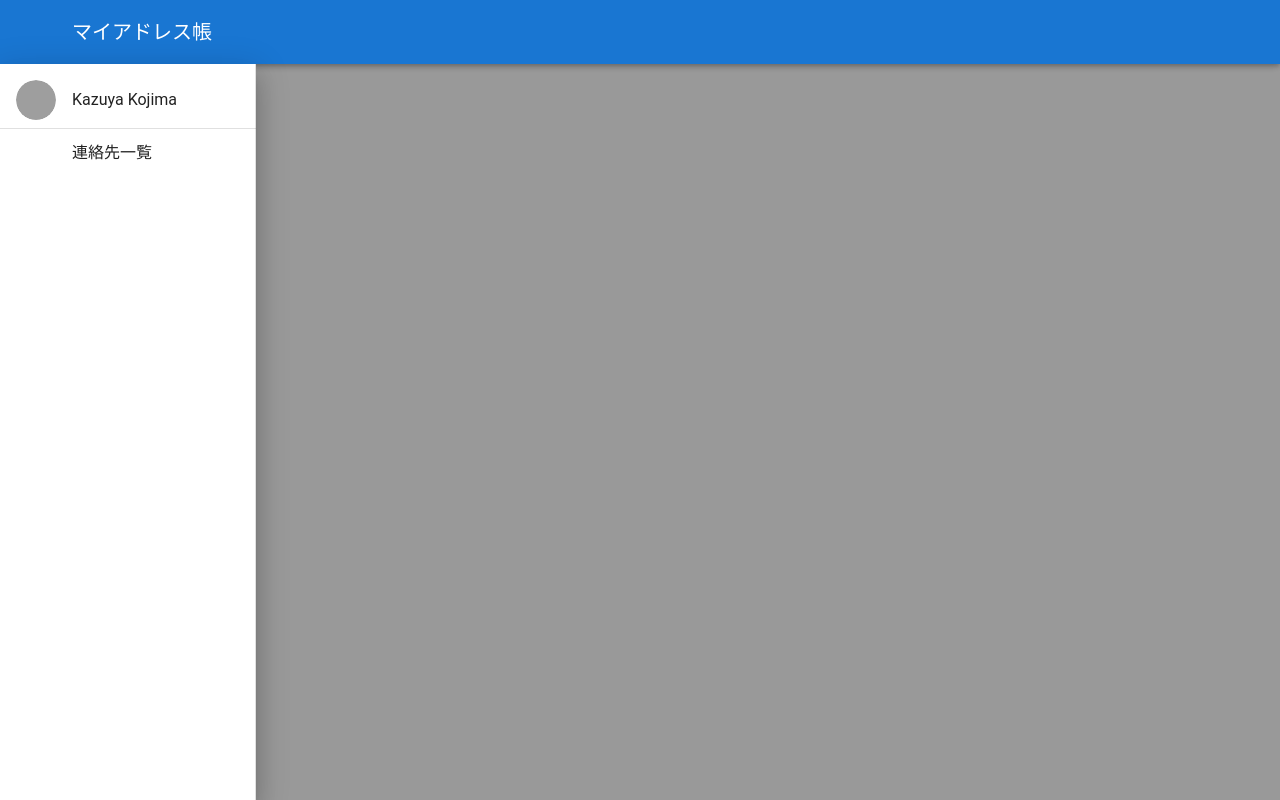
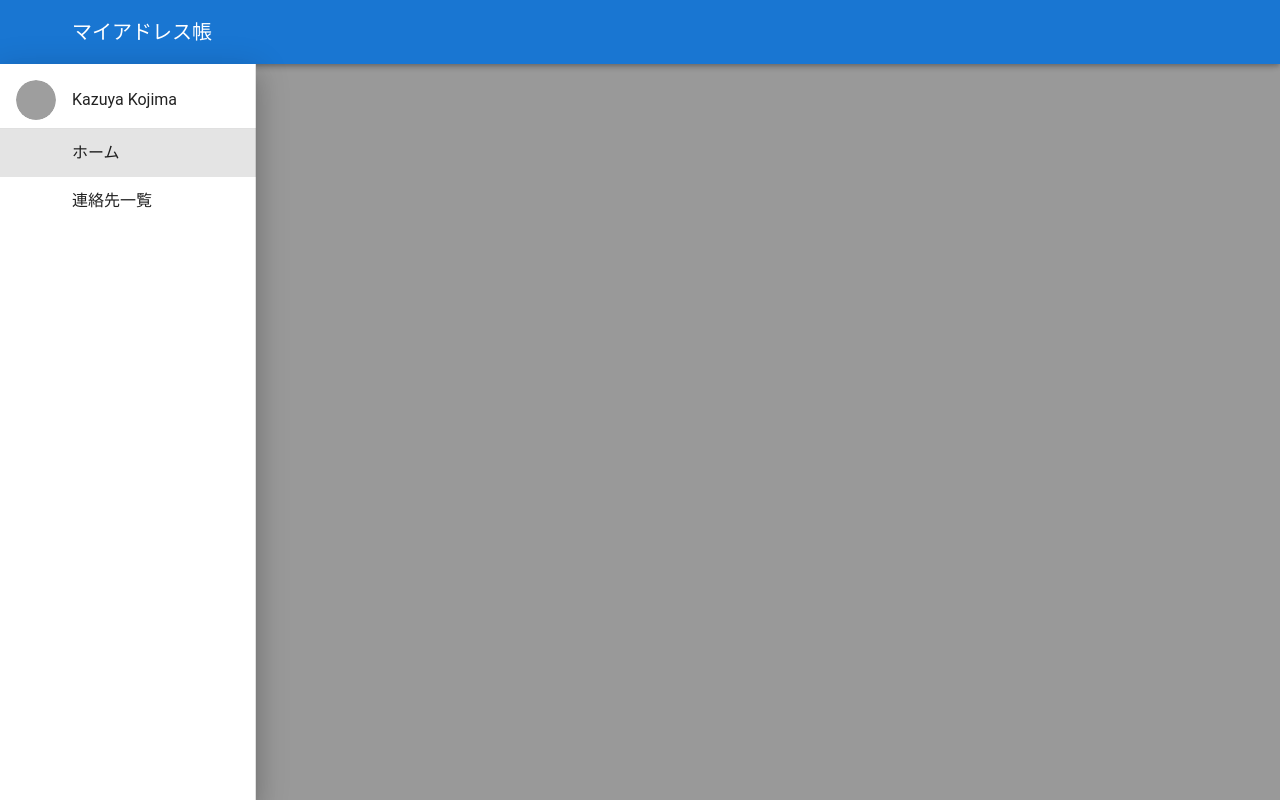
Before and after one commit to kewpie134134/vuejs-firebase-tutorial, a Vue app: page / in a window 1280 px wide. Both pictures are taken after a click on the button 28 px from the left and 32 px from the top of the page. Built offline with nearby package versions, Linux system fonts and the light colour scheme; grey boxes are pictures that could not be loaded; the HTML template or start-up script is replaced by a standard one.

Commit message:
make link by vuex and routers

```diff
--- a/src/components/SideNav.vue
+++ b/src/components/SideNav.vue
@@ -14,7 +14,8 @@
 
       <v-divider></v-divider>
 
-      <v-list-item v-for="(item, index) in items" :key="index">
+      <!-- routerを拡張したものなので、":to="でリンク先のnameを指定すればページ遷移する -->
+      <v-list-item v-for="(item, index) in items" :key="index" :to="item.link">
         <v-list-item-icon>
           <v-icon>{{ item.icon }}</v-icon>
         </v-list-item-icon>
@@ -30,7 +31,10 @@
 export default {
   data() {
     return {
-      items: [{ title: "連絡先一覧", icon: "mdi-menu" }],
+      items: [
+        { title: "ホーム", icon: "mdi-home", link: { name: "Home" } },
+        { title: "連絡先一覧", icon: "mdi-menu", link: { name: "Addresses" } },
+      ],
     };
   },
 };
--- a/src/views/Home.vue
+++ b/src/views/Home.vue
@@ -1,10 +1,12 @@
 <template>
-  <div class="home"></div>
+  <div class="home">
+    <p>This page is Home.</p>
+  </div>
 </template>
 
 <script>
 // @ is an alias to /src
 export default {
-  name: "home",
+  name: "Home",
 };
 </script>
```
